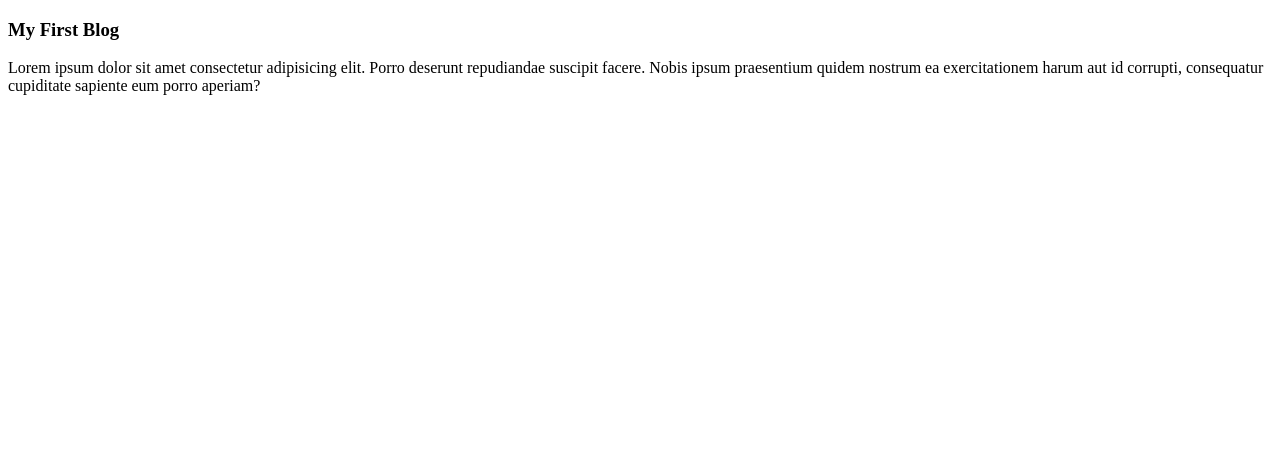
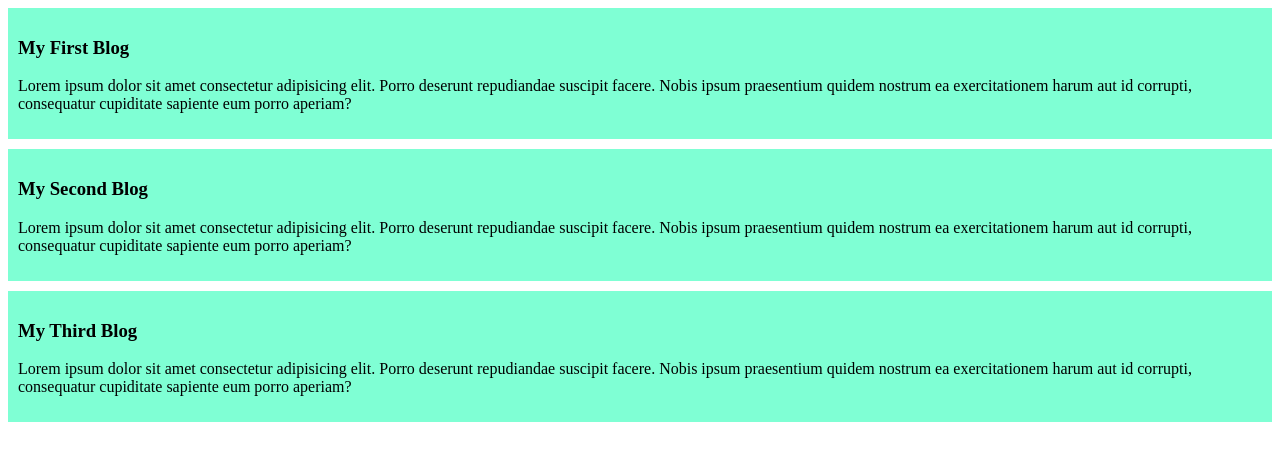
Before and after one commit to Hedayetul-Islam/my-first-github-repo, a plain HTML site: page index.html in a window 1280 px wide. Drawn offline with Linux system fonts and the light colour scheme.

Commit message:
added blog styles

```diff
--- a/index.html
+++ b/index.html
@@ -4,11 +4,20 @@
     <meta charset="UTF-8">
     <meta name="viewport" content="width=device-width, initial-scale=1.0">
     <title>My First Github Repo</title>
+    <link rel="stylesheet" href="styles/blog.css">
 </head>
 <body>
     <div>
         <h3>My First Blog</h3>
         <p>Lorem ipsum dolor sit amet consectetur adipisicing elit. Porro deserunt repudiandae suscipit facere. Nobis ipsum praesentium quidem nostrum ea exercitationem harum aut id corrupti, consequatur cupiditate sapiente eum porro aperiam?</p>
     </div>
+    <div>
+        <h3>My Second Blog</h3>
+        <p>Lorem ipsum dolor sit amet consectetur adipisicing elit. Porro deserunt repudiandae suscipit facere. Nobis ipsum praesentium quidem nostrum ea exercitationem harum aut id corrupti, consequatur cupiditate sapiente eum porro aperiam?</p>
+    </div>
+    <div>
+        <h3>My Third Blog</h3>
+        <p>Lorem ipsum dolor sit amet consectetur adipisicing elit. Porro deserunt repudiandae suscipit facere. Nobis ipsum praesentium quidem nostrum ea exercitationem harum aut id corrupti, consequatur cupiditate sapiente eum porro aperiam?</p>
+    </div>
 </body>
 </html>
--- /dev/null
+++ b/styles/blog.css
@@ -0,0 +1,5 @@
+div{
+    background-color: aquamarine;
+    padding: 10px;
+    margin-bottom: 10px;
+}
```
